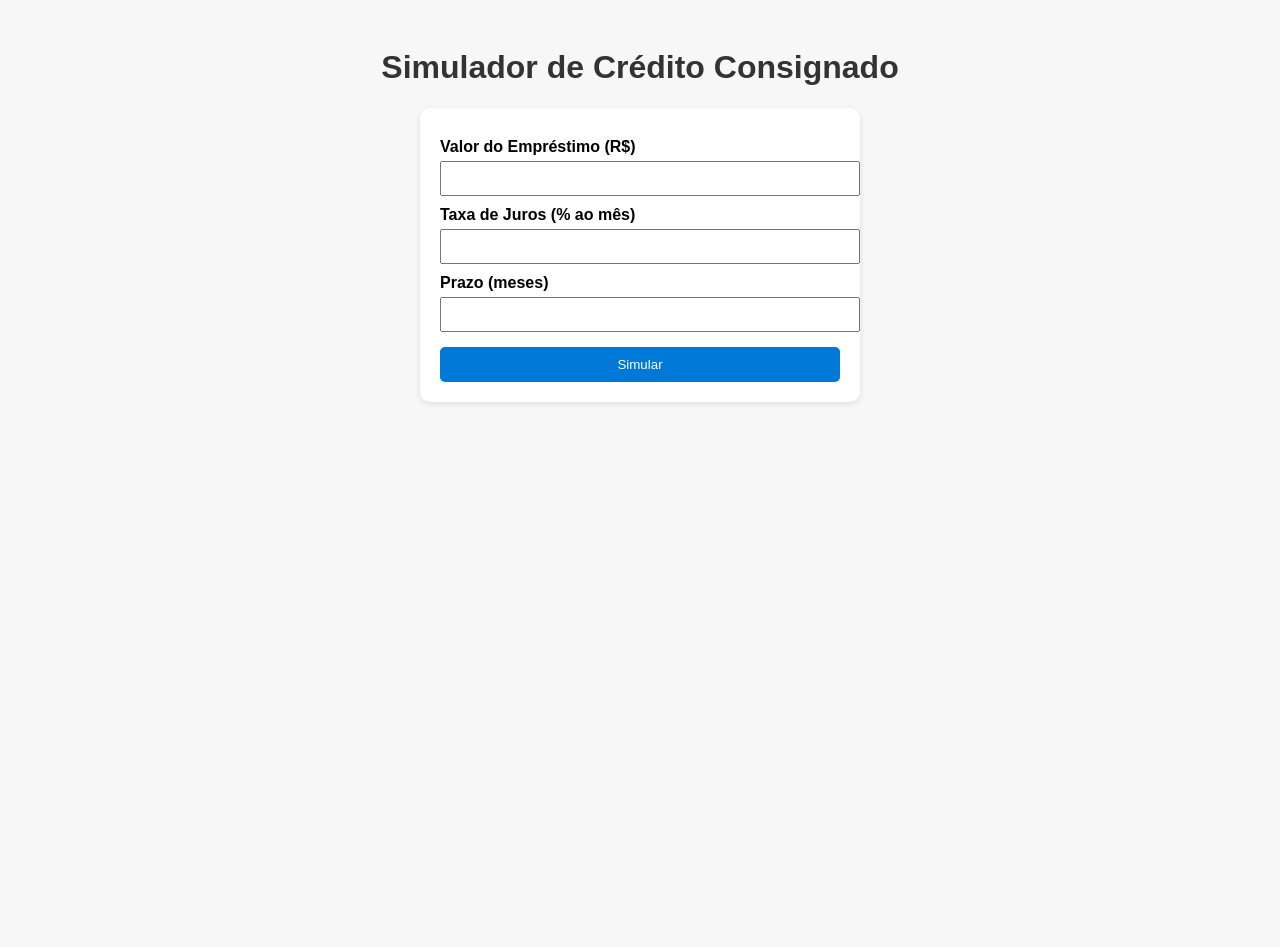
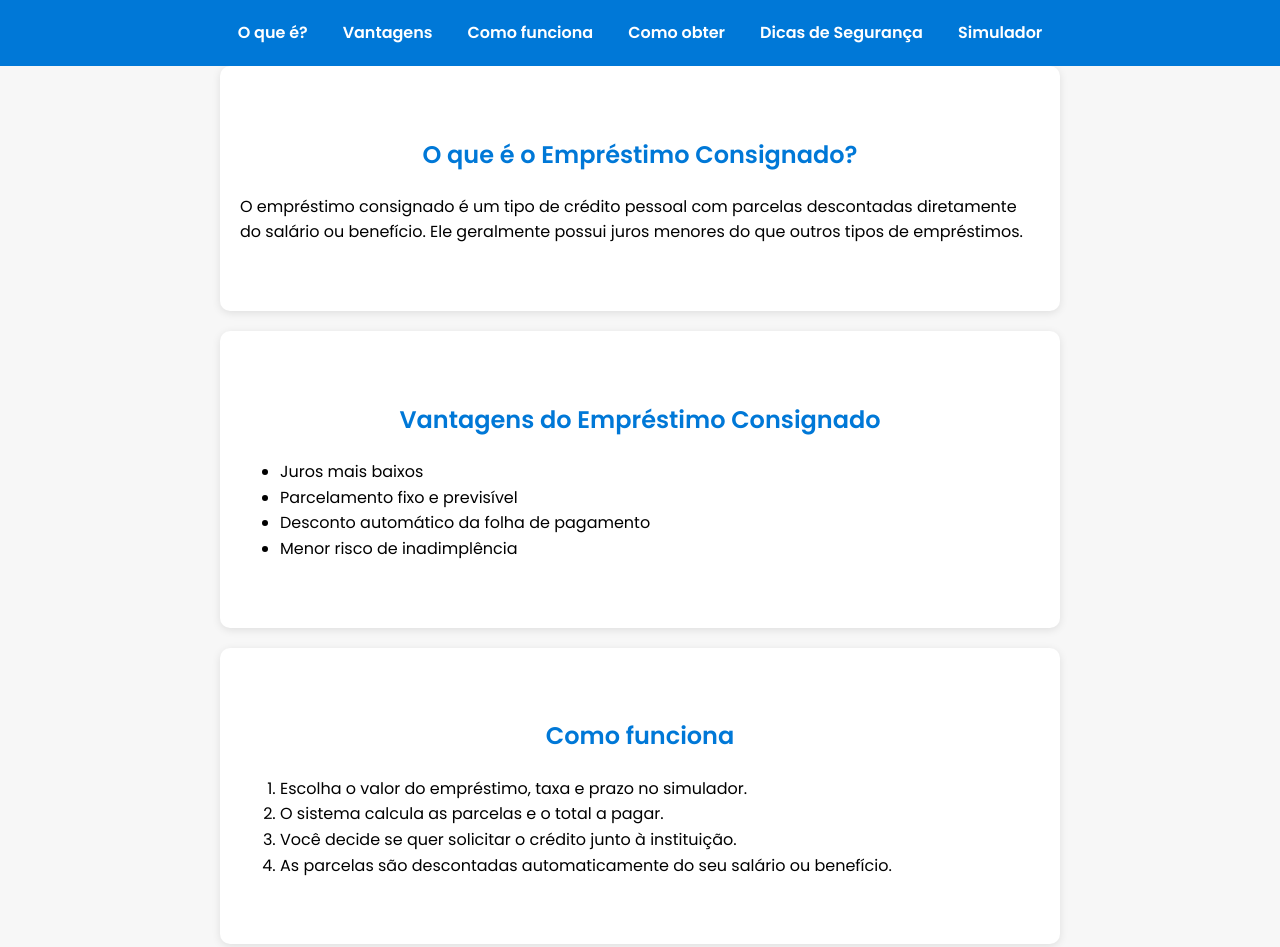
Before and after one commit to giisilva/Simulador-Credito-Consignado, a plain HTML site: page index.html in a window 1280 px wide. Shown: the top 947 px of the page. Before the commit the page ends 800 px from the top, so only its background shows below. Drawn offline with Linux system fonts and the light colour scheme.

Commit message:
Atualização: seções informativas e layout melhorado

```diff
--- a/index.html
+++ b/index.html
@@ -4,11 +4,76 @@
   <meta charset="UTF-8">
   <meta name="viewport" content="width=device-width, initial-scale=1.0">
   <title>Simulador de Crédito Consignado</title>
+  <link href="https://fonts.googleapis.com/css2?family=Poppins:wght@400;600&display=swap" rel="stylesheet">
   <link rel="stylesheet" href="style.css">
 </head>
 <body>
+
+  <!-- MENU -->
+  <header>
+    <nav>
+      <a href="#o-que-e">O que é?</a>
+      <a href="#vantagens">Vantagens</a>
+      <a href="#funciona">Como funciona</a>
+      <a href="#obter">Como obter</a>
+      <a href="#seguranca">Dicas de Segurança</a>
+      <a href="#simulador">Simulador</a>
+    </nav>
+  </header>
+
+  <!-- SEÇÃO: O que é? -->
+  <section id="o-que-e">
+    <h2>O que é o Empréstimo Consignado?</h2>
+    <p>O empréstimo consignado é um tipo de crédito pessoal com parcelas descontadas diretamente do salário ou benefício. Ele geralmente possui juros menores do que outros tipos de empréstimos.</p>
+  </section>
+
+  <!-- SEÇÃO: Vantagens -->
+  <section id="vantagens">
+    <h2>Vantagens do Empréstimo Consignado</h2>
+    <ul>
+      <li>Juros mais baixos</li>
+      <li>Parcelamento fixo e previsível</li>
+      <li>Desconto automático da folha de pagamento</li>
+      <li>Menor risco de inadimplência</li>
+    </ul>
+  </section>
+
+  <!-- SEÇÃO: Como funciona -->
+  <section id="funciona">
+    <h2>Como funciona</h2>
+    <ol>
+      <li>Escolha o valor do empréstimo, taxa e prazo no simulador.</li>
+      <li>O sistema calcula as parcelas e o total a pagar.</li>
+      <li>Você decide se quer solicitar o crédito junto à instituição.</li>
+      <li>As parcelas são descontadas automaticamente do seu salário ou benefício.</li>
+    </ol>
+  </section>
+
+  <!-- SEÇÃO: Como obter -->
+  <section id="obter">
+    <h2>Como obter seu Empréstimo Consignado</h2>
+    <p>Para obter um empréstimo consignado, você precisa:</p>
+    <ul>
+      <li>Ser funcionário de empresa conveniada ou aposentado/pensionista do INSS</li>
+      <li>Apresentar documentos pessoais e comprovante de renda</li>
+      <li>Solicitar o crédito junto a bancos ou financeiras autorizadas</li>
+    </ul>
+  </section>
+
+  <!-- SEÇÃO: Dicas de Segurança -->
+  <section id="seguranca">
+    <h2>Dicas de Segurança</h2>
+    <ul>
+      <li>Nunca forneça dados pessoais por telefone ou e-mail suspeito</li>
+      <li>Verifique se a instituição é confiável</li>
+      <li>Compare taxas e prazos antes de assinar</li>
+      <li>Evite empréstimos de fontes desconhecidas</li>
+    </ul>
+  </section>
+
+    <!-- SEÇÃO: Simulador -->
+  <section id="simulador">
     <h1>Simulador de Crédito Consignado</h1>
-
     <form id="form-simulador">
       <label>Valor do Empréstimo (R$)</label>
       <input type="number" id="valor" required>
@@ -21,8 +86,8 @@
 
       <button type="submit">Simular</button>
     </form>
-
     <div id="resultado"></div>
+  </section>
 
   <script src="script.js"></script>
 </body>
--- a/style.css
+++ b/style.css
@@ -1,37 +1,69 @@
 body {
-  font-family: Arial, sans-serif;
+  font-family: 'Poppins', sans-serif;
+  margin: 0;
+  padding: 0;
+  line-height: 1.6;
   background-color: #f7f7f7;
-  padding: 20px;
 }
 
-h1 {
-  text-align: center;
-  color: #333;
+header {
+  background-color: #0078d7;
+  padding: 15px 0;
+  position: sticky;
+  top: 0;
+  z-index: 1000;
 }
 
-form {
-  background: #fff;
-  padding: 20px;
-  border-radius: 10px;
-  max-width: 400px;
-  margin: 20px auto;
-  box-shadow: 0 2px 6px rgba(0,0,0,0.1);
+nav {
+  display: flex;
+  justify-content: center;
+  gap: 15px;
 }
 
-label {
-  display: block;
-  margin-top: 10px;
-  font-weight: bold;
+nav a {
+  color: white;
+  text-decoration: none;
+  font-weight: 600;
+  padding: 5px 10px;
+  transition: background 0.3s;
 }
 
-input {
+nav a:hover {
+  background-color: rgba(255,255,255,0.2);
+  border-radius: 5px;
+}
+
+section {
+  padding: 50px 20px;
+  max-width: 800px;
+  margin: auto;
+  background: white;
+  margin-bottom: 20px;
+  border-radius: 10px;
+  box-shadow: 0 2px 8px rgba(0,0,0,0.1);
+}
+
+h1, h2 {
+  text-align: center;
+  color: #0078d7;
+}
+
+form label {
+  display: block;
+  margin-top: 15px;
+  font-weight: 600;
+}
+
+form input {
   width: 100%;
   padding: 8px;
   margin-top: 5px;
+  border-radius: 5px;
+  border: 1px solid #ccc;
 }
 
-button {
-  margin-top: 15px;
+form button {
+  margin-top: 20px;
   width: 100%;
   padding: 10px;
   background-color: #0078d7;
@@ -39,9 +71,11 @@ button {
   border: none;
   border-radius: 5px;
   cursor: pointer;
+  font-weight: 600;
+  transition: background 0.3s;
 }
 
-button:hover {
+form button:hover {
   background-color: #005fa3;
 }
 
```
Lines whose indentation alone changed are shown as unchanged.
